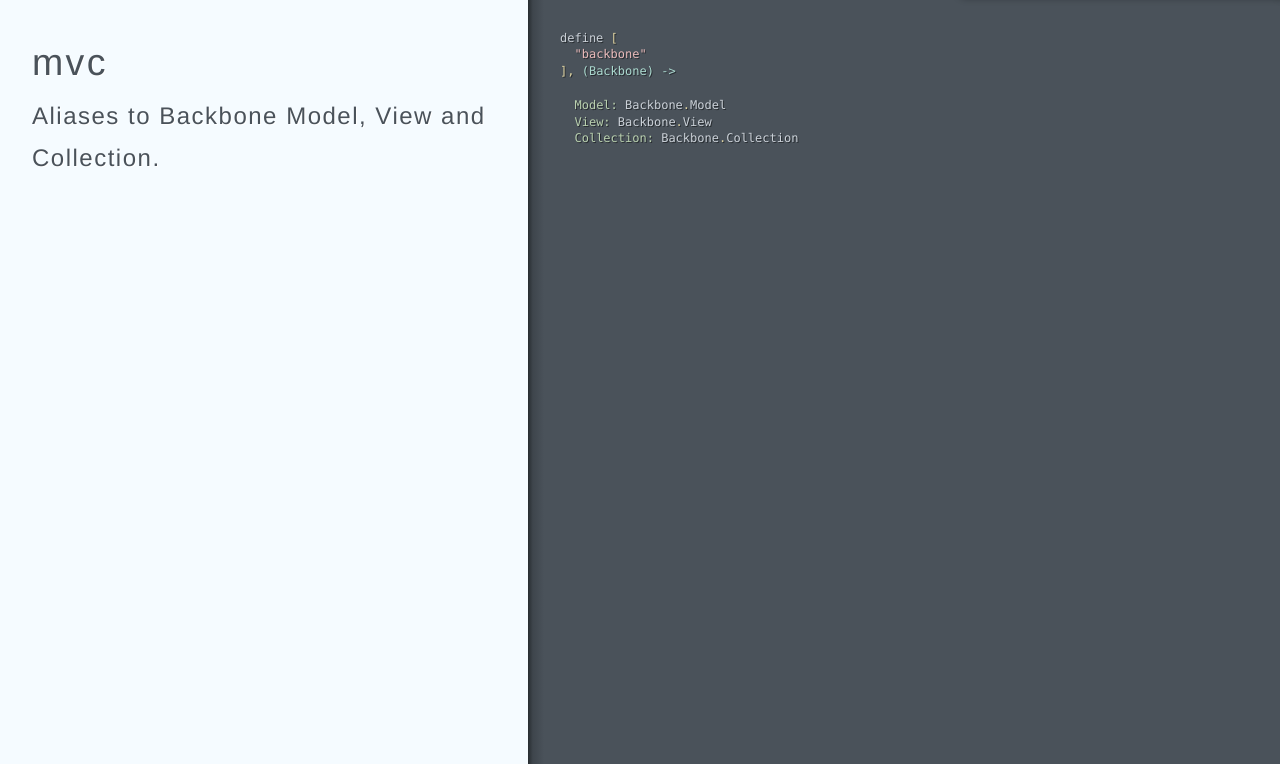
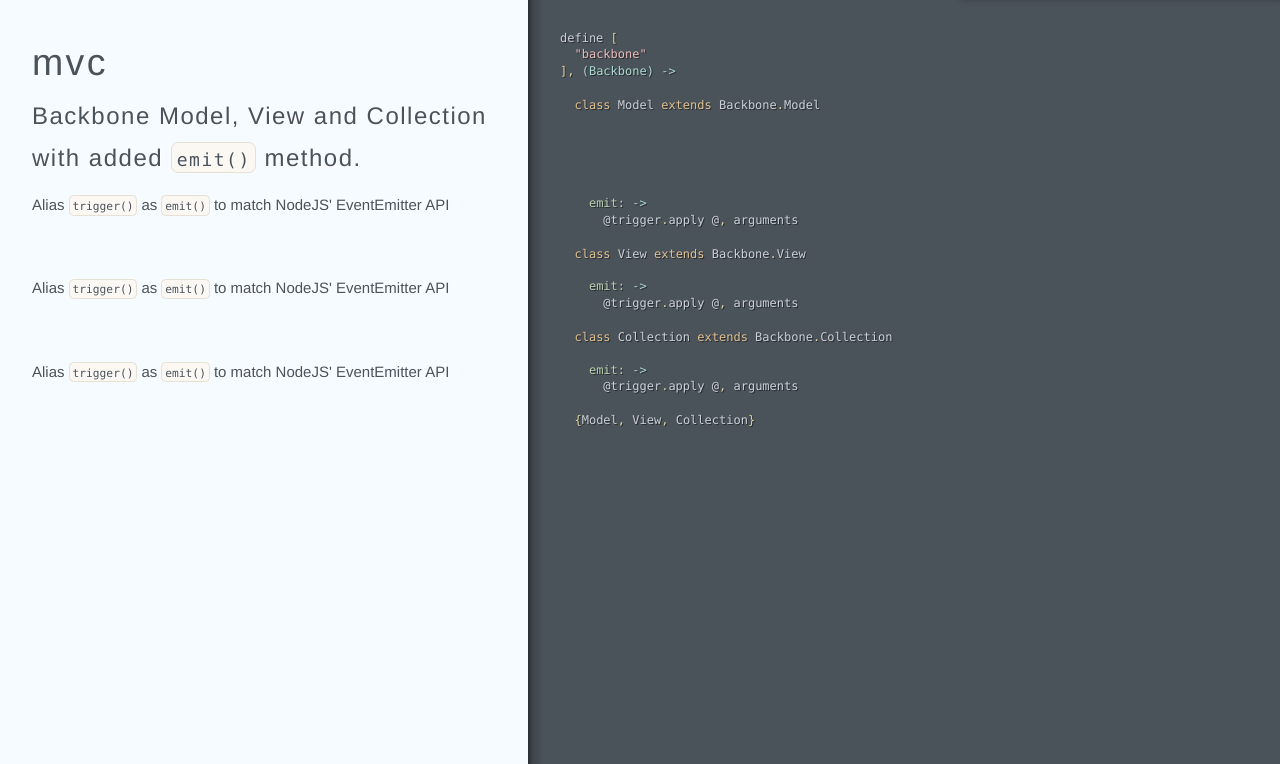
Before and after one commit to PaulLeCam/slob-client, a plain HTML site: page core/mvc.html in a window 1280 px wide. Shown: the part 36-800 px from the top of the page. Drawn offline with Linux system fonts and the light colour scheme.

Commit message:
Generated documentation for 97f36d4ce70059ce234b0eeb1ddd65556ef26363

```diff
--- a/assets/behavior.js
+++ b/assets/behavior.js
@@ -393,33 +393,12 @@
                 "slug": "mvc",
                 "isFileHeader": true
               },
-              "depth": 1,
-              "children": [
-                {
-                  "type": "heading",
-                  "data": {
-                    "level": 3,
-                    "title": "Aliases to Backbone Model, View and Collection.",
-                    "slug": "aliases-to-backbone-model-view-and-collection"
-                  },
-                  "depth": 3
-                }
-              ]
+              "depth": 1
             },
             "title": "mvc"
           },
           "depth": 2,
-          "outline": [
-            {
-              "type": "heading",
-              "data": {
-                "level": 3,
-                "title": "Aliases to Backbone Model, View and Collection.",
-                "slug": "aliases-to-backbone-model-view-and-collection"
-              },
-              "depth": 3
-            }
-          ]
+          "outline": []
         }, {
           "type": "file",
           "data": {
--- a/core/mvc.html
+++ b/core/mvc.html
@@ -1,9 +1,16 @@
 <!DOCTYPE html><html lang="en"><head><title>core/mvc</title></head><meta http-equiv="Content-Type" content="text/html; charset=utf-8"><meta name="viewport" content="width=device-width, initial-scale=1.0, minimum-scale=1.0, maximum-scale=1.0"><meta name="groc-relative-root" content="../"><meta name="groc-document-path" content="core/mvc"><meta name="groc-project-path" content="src/core/mvc.coffee"><meta name="groc-github-url" content="https://github.com/PaulLeCam/slob-client"><link rel="stylesheet" type="text/css" media="all" href="../assets/style.css"><script type="text/javascript" src="../assets/behavior.js"></script><body><div id="meta"><div class="file-path"><a href="https://github.com/PaulLeCam/slob-client/blob/master/src/core/mvc.coffee">src/core/mvc.coffee</a></div></div><div id="document"><div class="segment"><div class="comments"><div class="wrapper"><h1 id="mvc">mvc</h1>
 
-<h3 id="aliases-to-backbone-model-view-and-collection">Aliases to Backbone Model, View and Collection.</h3></div></div><div class="code"><div class="wrapper"><span class="nx">define</span> <span class="p">[</span>
+<h3 id="backbonemodelviewandcollectionwithaddedemitmethod">Backbone Model, View and Collection with added <code>emit()</code> method.</h3></div></div><div class="code"><div class="wrapper"><span class="nx">define</span> <span class="p">[</span>
   <span class="s">&quot;backbone&quot;</span>
 <span class="p">],</span> <span class="nf">(Backbone) -&gt;</span>
 
-  <span class="nv">Model: </span><span class="nx">Backbone</span><span class="p">.</span><span class="nx">Model</span>
-  <span class="nv">View: </span><span class="nx">Backbone</span><span class="p">.</span><span class="nx">View</span>
-  <span class="nv">Collection: </span><span class="nx">Backbone</span><span class="p">.</span><span class="nx">Collection</span></div></div></div></div></body></html>
+  <span class="k">class</span> <span class="nx">Model</span> <span class="k">extends</span> <span class="nx">Backbone</span><span class="p">.</span><span class="nx">Model</span></div></div></div><div class="segment"><div class="comments"><div class="wrapper"><p>Alias <code>trigger()</code> as <code>emit()</code> to match NodeJS' EventEmitter API</p></div></div><div class="code"><div class="wrapper">    <span class="nv">emit: </span><span class="nf">-&gt;</span>
+      <span class="nx">@trigger</span><span class="p">.</span><span class="nx">apply</span> <span class="nx">@</span><span class="p">,</span> <span class="nx">arguments</span>
+
+  <span class="k">class</span> <span class="nx">View</span> <span class="k">extends</span> <span class="nx">Backbone</span><span class="p">.</span><span class="nx">View</span></div></div></div><div class="segment"><div class="comments"><div class="wrapper"><p>Alias <code>trigger()</code> as <code>emit()</code> to match NodeJS' EventEmitter API</p></div></div><div class="code"><div class="wrapper">    <span class="nv">emit: </span><span class="nf">-&gt;</span>
+      <span class="nx">@trigger</span><span class="p">.</span><span class="nx">apply</span> <span class="nx">@</span><span class="p">,</span> <span class="nx">arguments</span>
+
+  <span class="k">class</span> <span class="nx">Collection</span> <span class="k">extends</span> <span class="nx">Backbone</span><span class="p">.</span><span class="nx">Collection</span></div></div></div><div class="segment"><div class="comments"><div class="wrapper"><p>Alias <code>trigger()</code> as <code>emit()</code> to match NodeJS' EventEmitter API</p></div></div><div class="code"><div class="wrapper">    <span class="nv">emit: </span><span class="nf">-&gt;</span>
+      <span class="nx">@trigger</span><span class="p">.</span><span class="nx">apply</span> <span class="nx">@</span><span class="p">,</span> <span class="nx">arguments</span>
+
+  <span class="p">{</span><span class="nx">Model</span><span class="p">,</span> <span class="nx">View</span><span class="p">,</span> <span class="nx">Collection</span><span class="p">}</span></div></div></div></div></body></html>
```
Also changed, not shown: core/dev.html (+2 -1 lines), core/store.html (+1 -1 lines).
